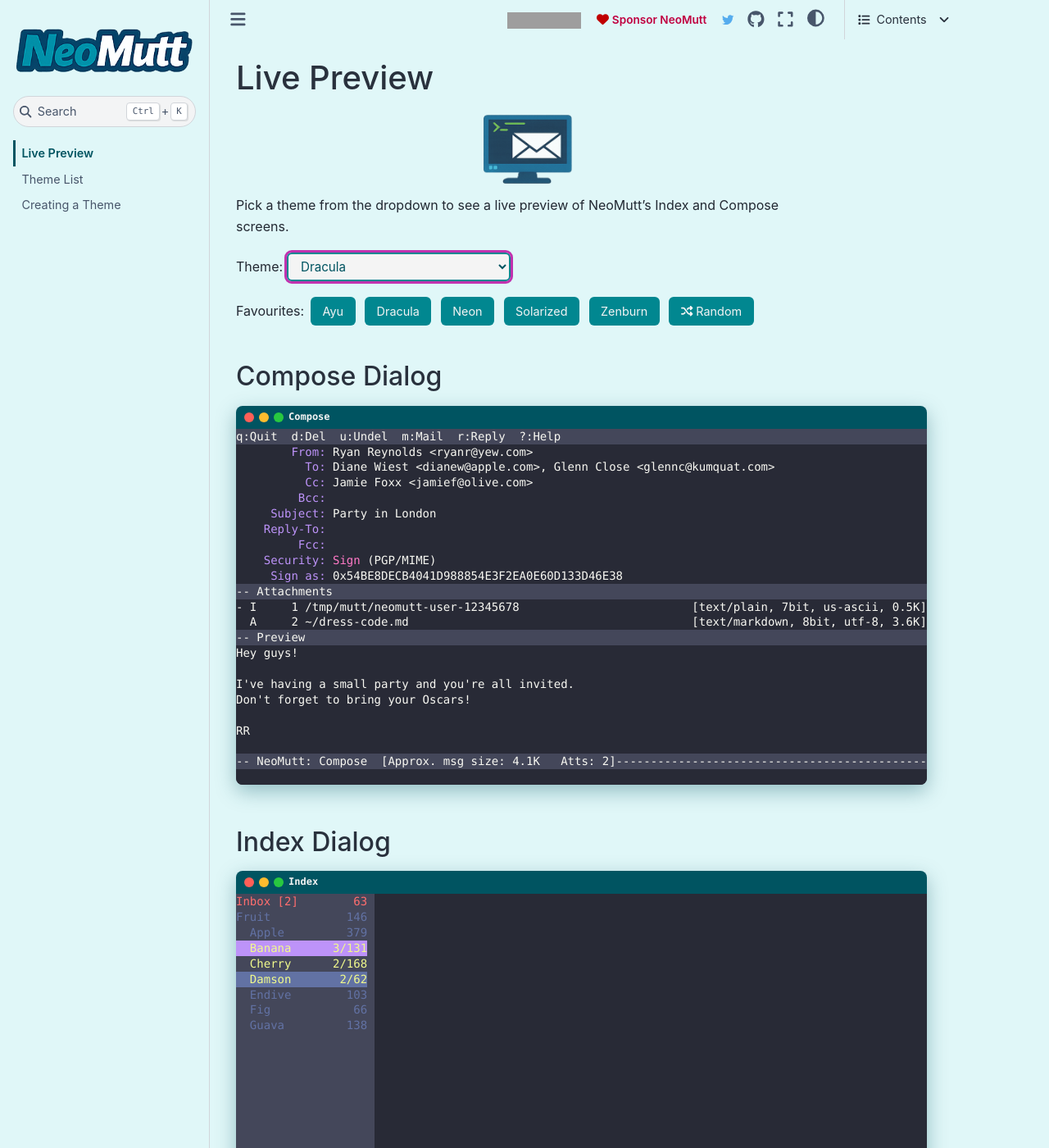
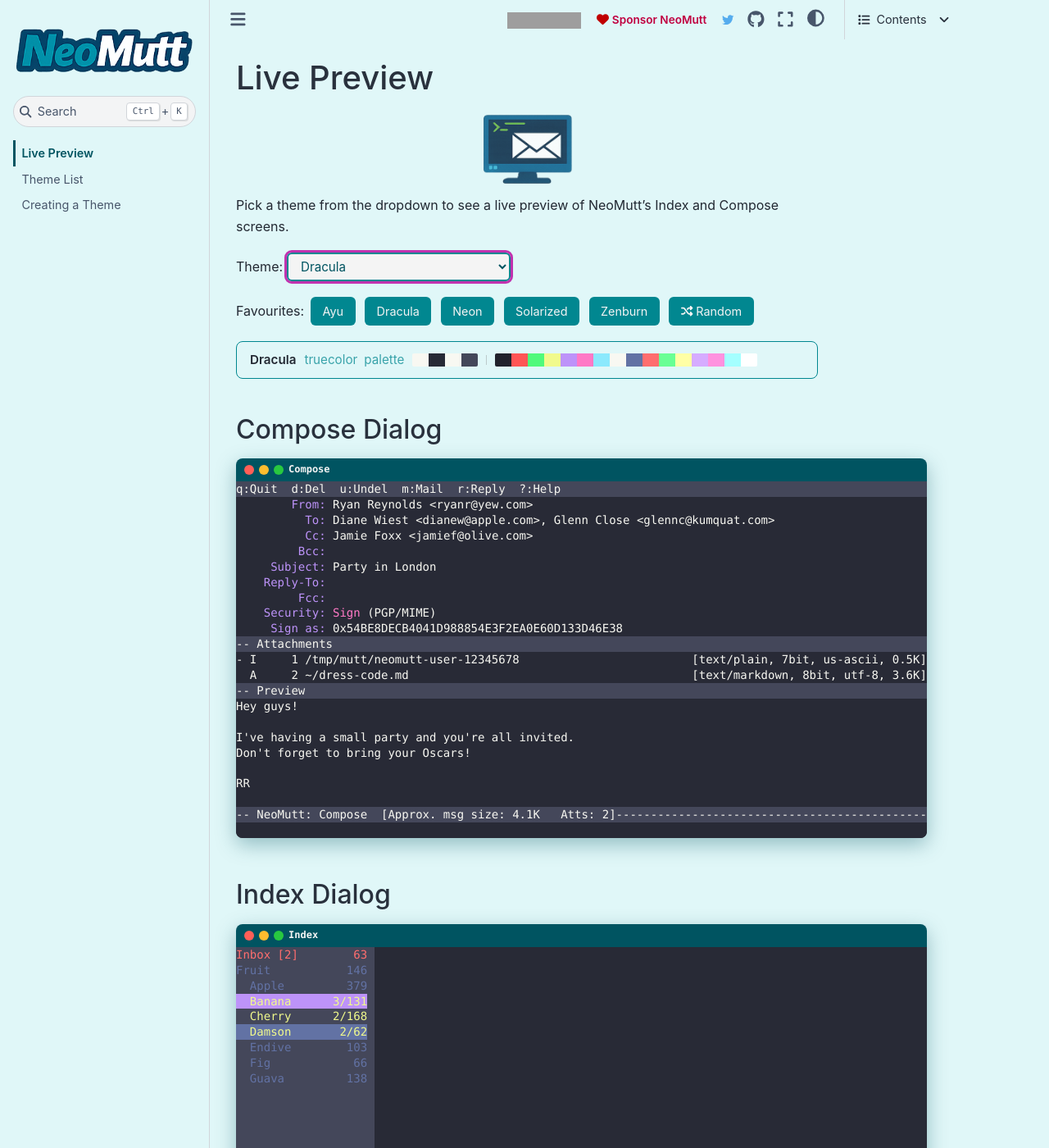
Before and after one commit to neomutt/themes, a Sphinx documentation site: the page built from docs/preview.md, in a window 1280 px wide and 1400 px high. Shown: the whole window at 82% size. Built offline with Sphinx 7.4.7 and the Sphinx Book theme 1.1.4, drawn with Linux system fonts in a browser that asks for light colours; grey boxes are pictures that could not be loaded.

Commit message:
Add theme summary panel to the preview page
Display the theme name, truecolor/palette download links, and a split
colour swatch bar below the favourites buttons.  Updated on startup
and whenever the theme selection changes.

```diff
--- a/docs/_static/custom.css
+++ b/docs/_static/custom.css
@@ -348,3 +348,39 @@
 .term-window .terminal .sb_indicator  { background-color: var(--c4);              }
 .term-window .terminal .sb_new        {                           color: var(--c3); }
 .term-window .terminal .sb_ordinary   {                           color: var(--c8); }
+
+/* ── Theme summary panel (preview page) ─────────────────────── */
+.theme-summary {
+  display: flex;
+  align-items: center;
+  gap: 10px;
+  padding: 0.6rem 1rem;
+  margin: 1rem 0;
+  border: 1px solid #018790;
+  border-radius: 8px;
+  font-size: 0.95rem;
+}
+
+html[data-theme=dark] .theme-summary {
+  border-color: #00B7B5;
+}
+
+.theme-summary-name {
+  font-weight: 600;
+  white-space: nowrap;
+}
+
+.theme-summary-links {
+  display: flex;
+  gap: 8px;
+  white-space: nowrap;
+}
+
+.theme-summary-links a {
+  text-decoration: none;
+  opacity: 0.75;
+}
+
+.theme-summary-links a:hover {
+  opacity: 1;
+}
--- a/docs/preview.md
+++ b/docs/preview.md
@@ -20,6 +20,8 @@
 <button class="fav-btn" data-theme="solarized-dark-patched">Solarized</button>
 <button class="fav-btn" data-theme="zenburn">Zenburn</button>
 <button class="fav-btn" id="random-btn"><i class="fa-solid fa-shuffle"></i> Random</button>
+
+<div id="theme-summary" class="theme-summary"></div>
 
 ## Compose Dialog
 
@@ -149,6 +151,19 @@
     picker.appendChild(opt);
   });
 
+  function buildGradient(p, start, count) {
+    var stops = [];
+    for (var i = 0; i < count; i++) {
+      var col = '#' + p.substr((start + i) * 6, 6);
+      var lo = (i / count * 100).toFixed(1) + '%';
+      var hi = ((i + 1) / count * 100).toFixed(1) + '%';
+      stops.push(col + ' ' + lo + ',' + col + ' ' + hi);
+    }
+    return 'linear-gradient(to right,' + stops.join(',') + ')';
+  }
+
+  var summary = document.getElementById('theme-summary');
+
   function setTheme(slug) {
     var theme = themeMap[slug];
     if (!theme) return;
@@ -159,6 +174,17 @@
     });
     picker.value = slug;
     history.replaceState(null, '', '#' + slug);
+
+    var enc = encodeURIComponent(theme.d);
+    summary.innerHTML =
+      '<span class="theme-summary-name">' + theme.d + '</span>' +
+      '<span class="theme-summary-links">' +
+        '<a download href="/truecolor/' + enc + '.rc">truecolor</a>' +
+        '<a download href="/palette/' + enc + '.rc">palette</a>' +
+      '</span>' +
+      '<span class="palette-special" style="background:' + buildGradient(theme.p, 0, 4) + '"></span>' +
+      '<span class="palette-sep"></span>' +
+      '<span class="palette-ansi" style="background:' + buildGradient(theme.p, 4, 16) + '"></span>';
   }
 
   picker.addEventListener('change', function() {
```
